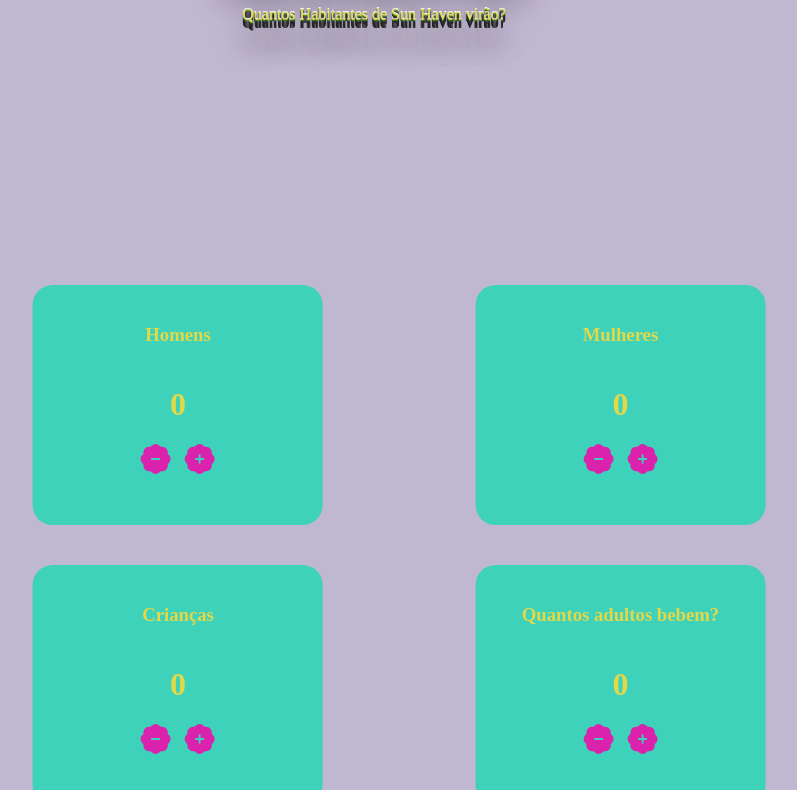
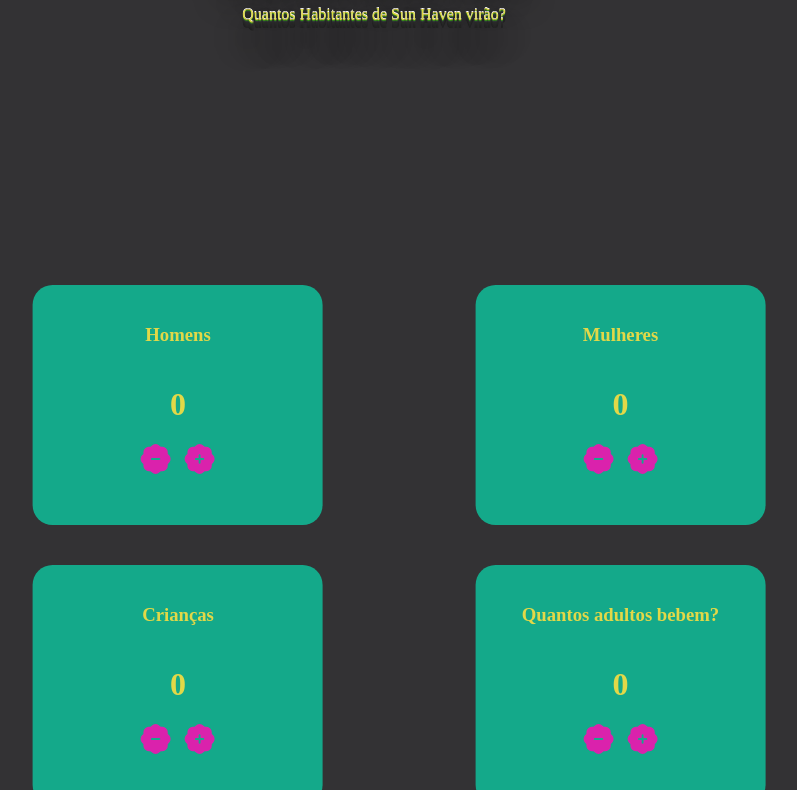
Before and after one commit to thaynahakan/churrascometro-santandercoders, a plain HTML site: page index.html in a window 1280 px wide. Shown: the part 257-1047 px from the top of the page, without its empty margins (266-1063 px from the left). Drawn offline with Linux system fonts and the light colour scheme.

Commit message:
att cor de fundo

```diff
--- a/src/css/resultado.css
+++ b/src/css/resultado.css
@@ -14,7 +14,7 @@
     justify-content: center;
     height: 100vh;
     /* background: url(/src/imagens/BBQ.gif); */
-    background: #c0b7d0;
+    background: #333234;
 }
 
 .container h1, p{
--- a/src/css/style.css
+++ b/src/css/style.css
@@ -16,7 +16,7 @@
     justify-content: center;
     height: 100vh;
     /* background: url(/src/imagens/BBQ.gif); */
-    background: #c0b7d0;;
+    background: #333234;
 }
 
 .container-blocos {
```
